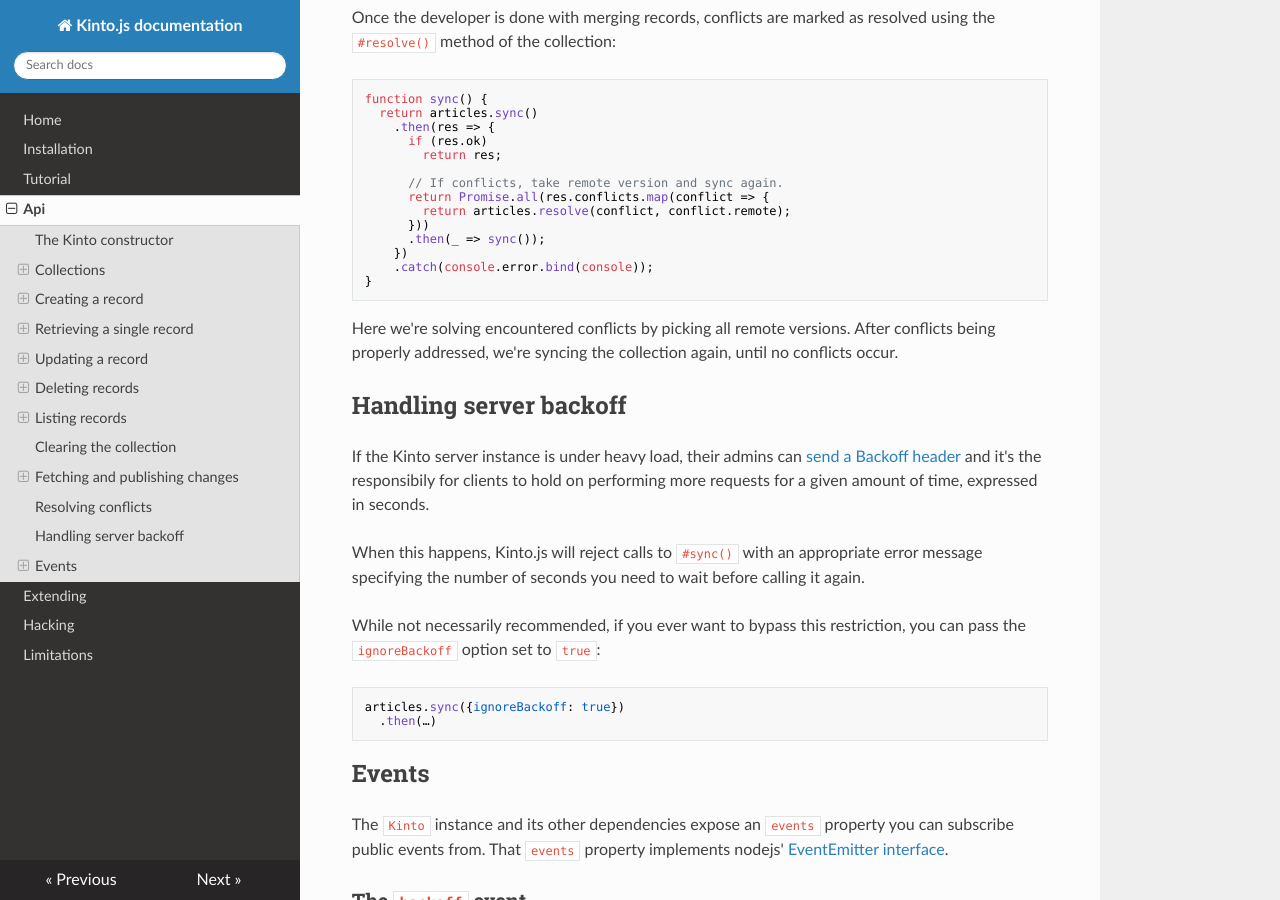
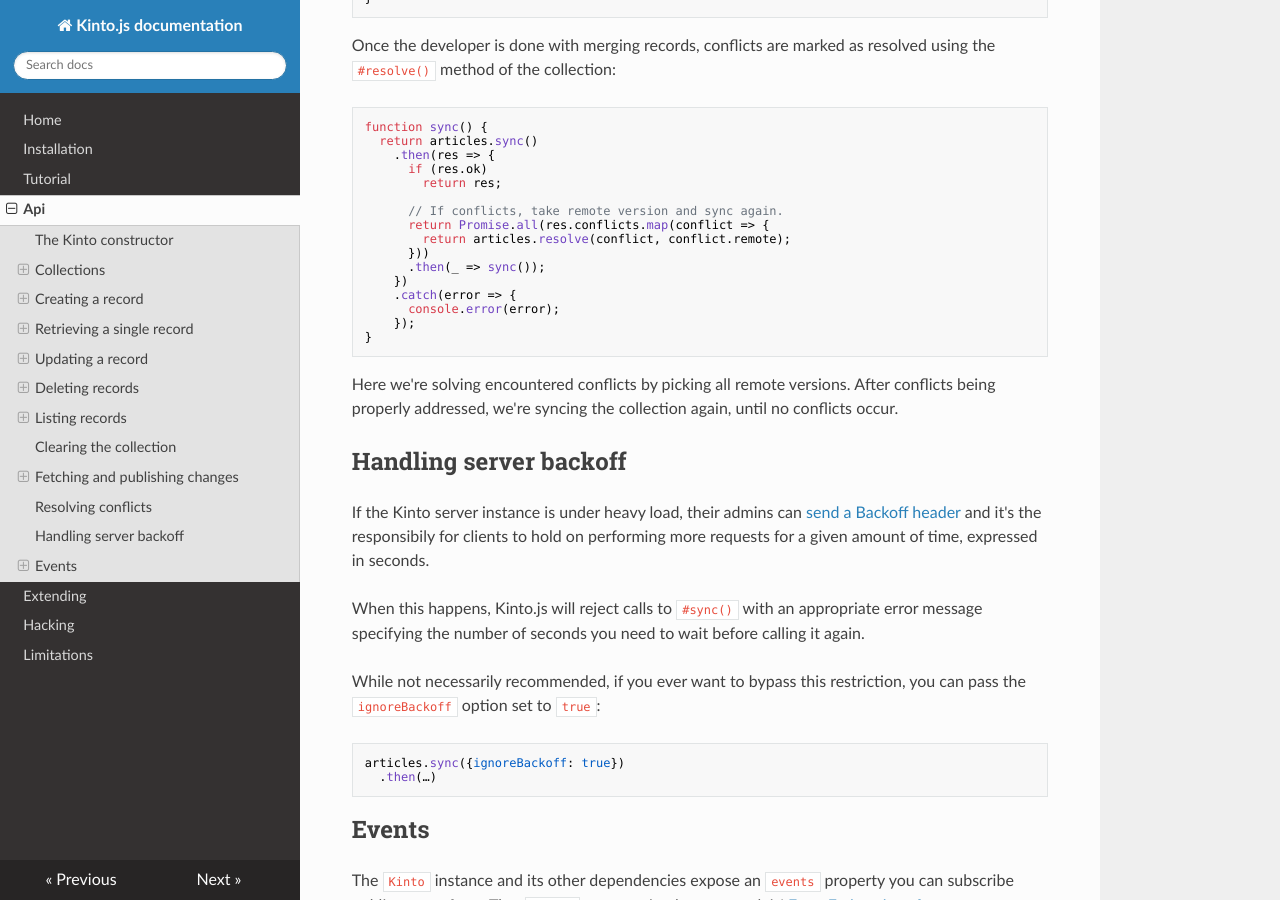
Before and after one commit to Kinto/kinto.js, an MkDocs documentation site: the page built from docs/api.md, in a window 1280 px wide and 900 px high, scrolled down 6609 px. Built offline with MkDocs 1.6.1, drawn with Linux system fonts in a browser that asks for light colours; nearby versions of some CDN libraries; old or Windows-style settings are respelled for this version of MkDocs; some of the changed text lies outside the part shown.

Commit message:
@n1k0 review.

````diff
--- a/docs/api.md
+++ b/docs/api.md
@@ -240,7 +240,9 @@
   .then(result => {
     console.log(result);
   })
-  .catch(console.error.bind(console));
+  .catch(error => {
+    console.error(error);
+  });
 ```
 
 The synchronization updates the local data, and provides information about performed operations.
@@ -302,7 +304,9 @@
       }))
       .then(_ => sync());
     })
-    .catch(console.error.bind(console));
+    .catch(error => {
+      console.error(error);
+    });
 }
 ```
 
````
